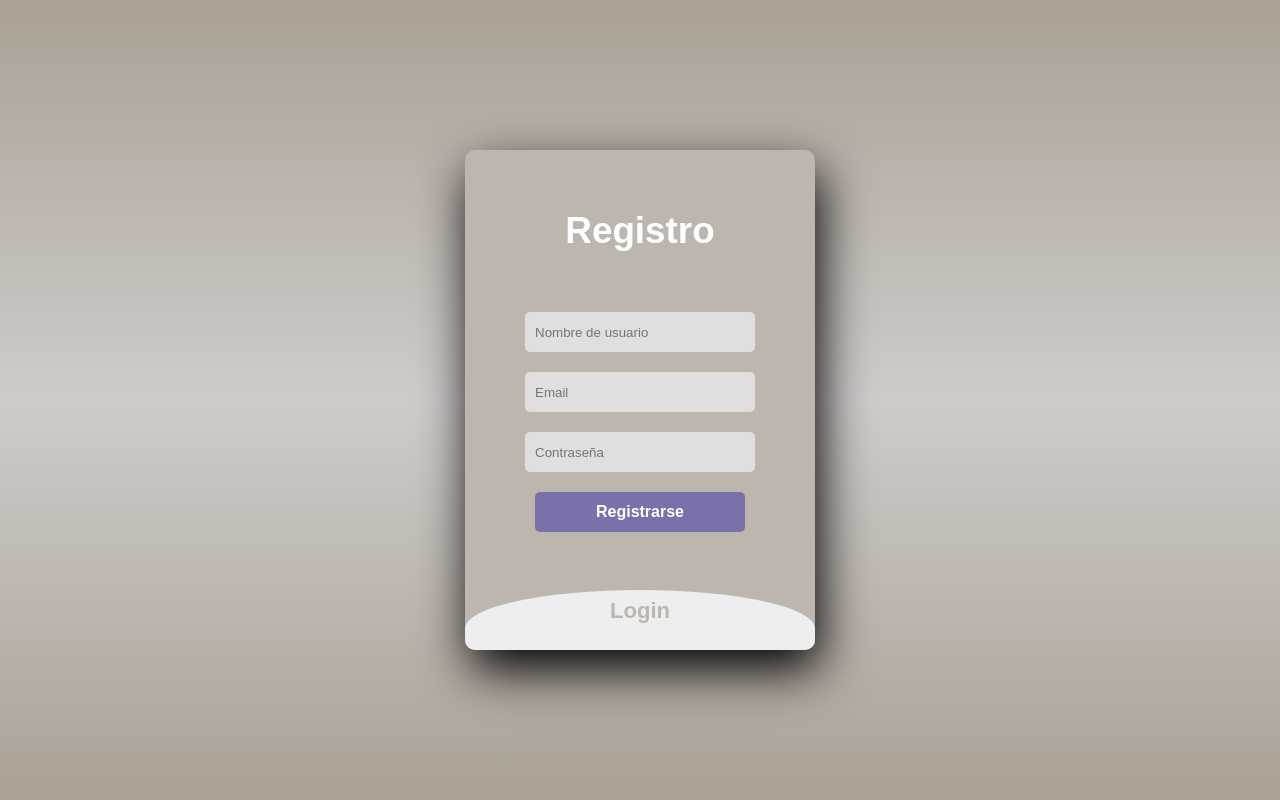
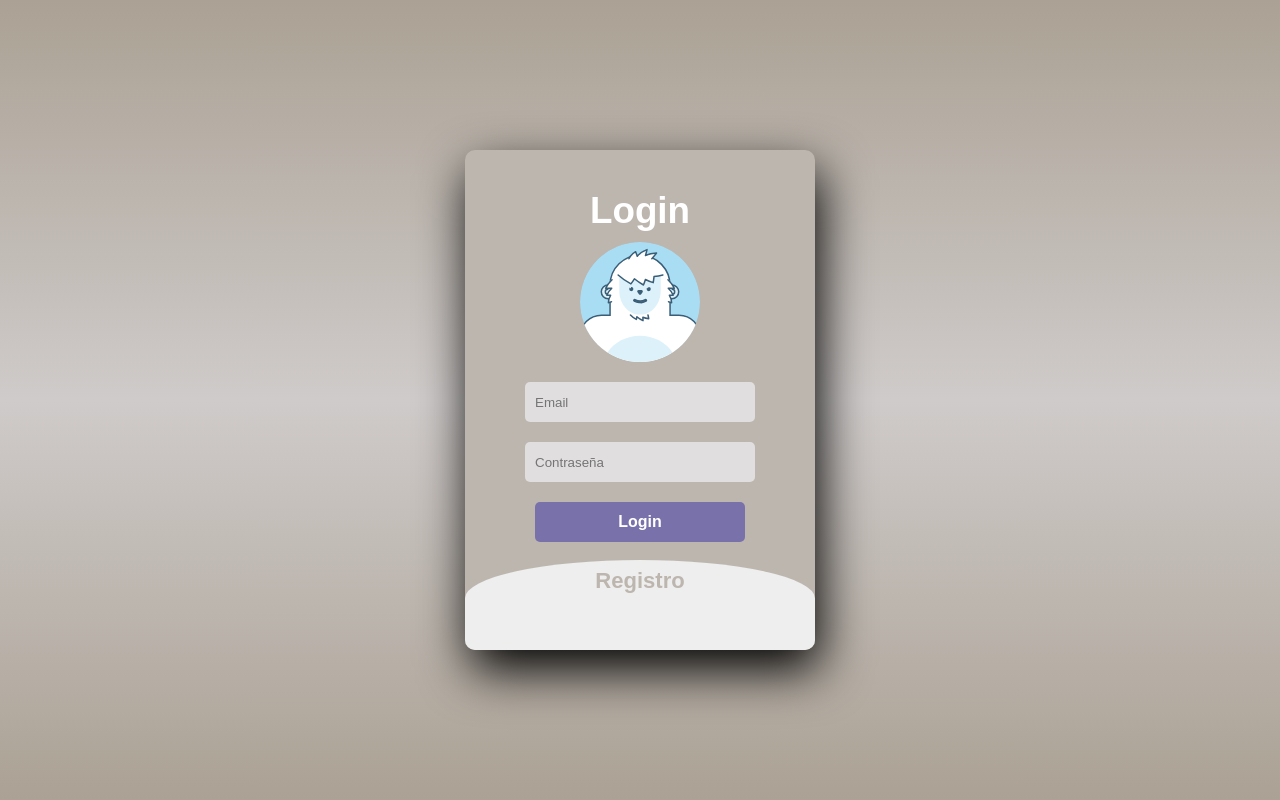
Before and after one commit to Alba98/Reto2, a PHP site: page /PAGINAS/login.html in a window 1280 px wide. Run offline with PHP 8.4, Linux system fonts and the light colour scheme.

Commit message:
yeti svg

```diff
--- a/CSS/login.css
+++ b/CSS/login.css
@@ -19,7 +19,7 @@ body{
 #chk{
 	display: none;
 }
-.registro{
+.login{
 	position: relative;
 	width:100%;
 	height: 100%;
@@ -29,7 +29,7 @@ label{
 	font-size: 2.3em;
 	justify-content: center;
 	display: flex;
-	margin: 60px;
+	margin: 40px auto 10px;
 	font-weight: bold;
 	cursor: pointer;
 	transition: .5s ease-in-out;
@@ -66,25 +66,26 @@ button{
 button:hover{
 	background: #ABA194;
 }
-.login{
+.registro{
 	height: 460px;
 	background: #eee;
 	border-radius: 60% / 10%;
 	transform: translateY(-180px);
 	transition: .8s ease-in-out;
 }
-.login label{
+.registro label{
 	color: #BDB6AF;
 	transform: scale(.6);
+	margin: 50px;
 }
 
-#chk:checked ~ .login{
+#chk:checked ~ .registro{
 	transform: translateY(-500px);
 }
-#chk:checked ~ .login label{
+#chk:checked ~ .registro label{
 	transform: scale(1);
     padding-top: 20px;
 }
-#chk:checked ~ .registro label{
+#chk:checked ~ .login label{
 	transform: scale(.6);
 }
--- /dev/null
+++ b/CSS/yeti.css
@@ -0,0 +1,36 @@
+form .svgContainer {
+	 position: relative;
+	 width: 120px;
+	 height: 120px;
+	 margin: 0 auto 1em;
+	 border-radius: 50%;
+	 pointer-events: none;
+}
+form .svgContainer div {
+	 position: relative;
+	 width: 100%;
+	 height: 0;
+	 overflow: hidden;
+	 border-radius: 50%;
+	 padding-bottom: 100%;
+}
+form .svgContainer .mySVG {
+	 position: absolute;
+	 left: 0;
+	 top: 0;
+	 width: 100%;
+	 height: 100%;
+	 pointer-events: none;
+}
+form .svgContainer:after {
+	 content: "";
+	 position: absolute;
+	 top: 0;
+	 left: 0;
+	 z-index: 10;
+	 width: inherit;
+	 height: inherit;
+	 box-sizing: border-box;
+	 /*border: solid 2.5px #217093;*/
+	 border-radius: 50%;
+}
--- a/PAGINAS/login.html
+++ b/PAGINAS/login.html
@@ -6,10 +6,125 @@
     <meta name="viewport" content="width=device-width, initial-scale=1.0">
     <title>Iniciar sesión</title>
     <link rel="stylesheet" type="text/css" href="../CSS/login.css">
+    <link rel="stylesheet" type="text/css" href="../CSS/yeti.css">
 </head>
 <body>
     <div class="main">
 		<input type="checkbox" id="chk" aria-hidden="true">
+
+			<div class="login">
+				<form>
+					<label for="chk" aria-hidden="true">Login</label>
+					<div class="svgContainer">
+						<div>
+							<svg class="mySVG" xmlns="http://www.w3.org/2000/svg" xmlns:xlink="http://www.w3.org/1999/xlink" viewBox="0 0 200 200">
+								<defs>
+									<circle id="armMaskPath" cx="100" cy="100" r="100"/>
+								</defs>
+								<clipPath id="armMask">
+									<use xlink:href="#armMaskPath" overflow="visible"/>
+								</clipPath>
+								<circle cx="100" cy="100" r="100" fill="#a9ddf3"/>
+								<g class="body">
+									<path class="bodyBGchanged" style="display: none;" fill="#FFFFFF" d="M200,122h-35h-14.9V72c0-27.6-22.4-50-50-50s-50,22.4-50,50v50H35.8H0l0,91h200L200,122z"/>
+									<path class="bodyBGnormal" stroke="#3A5E77" stroke-width="2.5" stroke-linecap="round" stroke-linejoinn="round" fill="#FFFFFF" d="M200,158.5c0-20.2-14.8-36.5-35-36.5h-14.9V72.8c0-27.4-21.7-50.4-49.1-50.8c-28-0.5-50.9,22.1-50.9,50v50 H35.8C16,122,0,138,0,157.8L0,213h200L200,158.5z"/>
+									<path fill="#DDF1FA" d="M100,156.4c-22.9,0-43,11.1-54.1,27.7c15.6,10,34.2,15.9,54.1,15.9s38.5-5.8,54.1-15.9 C143,167.5,122.9,156.4,100,156.4z"/>
+								</g>
+								<g class="earL">
+									<g class="outerEar" fill="#ddf1fa" stroke="#3a5e77" stroke-width="2.5">
+										<circle cx="47" cy="83" r="11.5"/>
+										<path d="M46.3 78.9c-2.3 0-4.1 1.9-4.1 4.1 0 2.3 1.9 4.1 4.1 4.1" stroke-linecap="round" stroke-linejoin="round"/>
+									</g>
+									<g class="earHair">
+										<rect x="51" y="64" fill="#FFFFFF" width="15" height="35"/>
+										<path d="M53.4 62.8C48.5 67.4 45 72.2 42.8 77c3.4-.1 6.8-.1 10.1.1-4 3.7-6.8 7.6-8.2 11.6 2.1 0 4.2 0 6.3.2-2.6 4.1-3.8 8.3-3.7 12.5 1.2-.7 3.4-1.4 5.2-1.9" fill="#fff" stroke="#3a5e77" stroke-width="2.5" stroke-linecap="round" stroke-linejoin="round"/>
+									</g>
+								</g>
+								<g class="earR">
+									<g class="outerEar">
+										<circle fill="#DDF1FA" stroke="#3A5E77" stroke-width="2.5" cx="153" cy="83" r="11.5"/>
+										<path fill="#DDF1FA" stroke="#3A5E77" stroke-width="2.5" stroke-linecap="round" stroke-linejoin="round" d="M153.7,78.9 c2.3,0,4.1,1.9,4.1,4.1c0,2.3-1.9,4.1-4.1,4.1"/>
+									</g>
+									<g class="earHair">
+										<rect x="134" y="64" fill="#FFFFFF" width="15" height="35"/>
+										<path fill="#FFFFFF" stroke="#3A5E77" stroke-width="2.5" stroke-linecap="round" stroke-linejoin="round" d="M146.6,62.8 c4.9,4.6,8.4,9.4,10.6,14.2c-3.4-0.1-6.8-0.1-10.1,0.1c4,3.7,6.8,7.6,8.2,11.6c-2.1,0-4.2,0-6.3,0.2c2.6,4.1,3.8,8.3,3.7,12.5 c-1.2-0.7-3.4-1.4-5.2-1.9"/>
+									</g>
+								</g>
+								<path class="chin" d="M84.1 121.6c2.7 2.9 6.1 5.4 9.8 7.5l.9-4.5c2.9 2.5 6.3 4.8 10.2 6.5 0-1.9-.1-3.9-.2-5.8 3 1.2 6.2 2 9.7 2.5-.3-2.1-.7-4.1-1.2-6.1" fill="none" stroke="#3a5e77" stroke-width="2.5" stroke-linecap="round" stroke-linejoin="round"/>
+								<path class="face" fill="#DDF1FA" d="M134.5,46v35.5c0,21.815-15.446,39.5-34.5,39.5s-34.5-17.685-34.5-39.5V46"/>
+								<path class="hair" fill="#FFFFFF" stroke="#3A5E77" stroke-width="2.5" stroke-linecap="round" stroke-linejoin="round" d="M81.457,27.929 c1.755-4.084,5.51-8.262,11.253-11.77c0.979,2.565,1.883,5.14,2.712,7.723c3.162-4.265,8.626-8.27,16.272-11.235 c-0.737,3.293-1.588,6.573-2.554,9.837c4.857-2.116,11.049-3.64,18.428-4.156c-2.403,3.23-5.021,6.391-7.852,9.474"/>
+								<g class="eyebrow">
+									<path fill="#FFFFFF" d="M138.142,55.064c-4.93,1.259-9.874,2.118-14.787,2.599c-0.336,3.341-0.776,6.689-1.322,10.037 c-4.569-1.465-8.909-3.222-12.996-5.226c-0.98,3.075-2.07,6.137-3.267,9.179c-5.514-3.067-10.559-6.545-15.097-10.329 c-1.806,2.889-3.745,5.73-5.816,8.515c-7.916-4.124-15.053-9.114-21.296-14.738l1.107-11.768h73.475V55.064z"/>
+									<path fill="#FFFFFF" stroke="#3A5E77" stroke-width="2.5" stroke-linecap="round" stroke-linejoin="round" d="M63.56,55.102 c6.243,5.624,13.38,10.614,21.296,14.738c2.071-2.785,4.01-5.626,5.816-8.515c4.537,3.785,9.583,7.263,15.097,10.329 c1.197-3.043,2.287-6.104,3.267-9.179c4.087,2.004,8.427,3.761,12.996,5.226c0.545-3.348,0.986-6.696,1.322-10.037 c4.913-0.481,9.857-1.34,14.787-2.599"/>
+								</g>
+								<g class="eyeL">
+									<circle cx="85.5" cy="78.5" r="3.5" fill="#3a5e77"/>
+									<circle cx="84" cy="76" r="1" fill="#fff"/>
+								</g>
+								<g class="eyeR">
+									<circle cx="114.5" cy="78.5" r="3.5" fill="#3a5e77"/>
+									<circle cx="113" cy="76" r="1" fill="#fff"/>
+								</g>
+								<g class="mouth">
+									<path class="mouthBG" fill="#617E92" d="M100.2,101c-0.4,0-1.4,0-1.8,0c-2.7-0.3-5.3-1.1-8-2.5c-0.7-0.3-0.9-1.2-0.6-1.8 c0.2-0.5,0.7-0.7,1.2-0.7c0.2,0,0.5,0.1,0.6,0.2c3,1.5,5.8,2.3,8.6,2.3s5.7-0.7,8.6-2.3c0.2-0.1,0.4-0.2,0.6-0.2 c0.5,0,1,0.3,1.2,0.7c0.4,0.7,0.1,1.5-0.6,1.9c-2.6,1.4-5.3,2.2-7.9,2.5C101.7,101,100.5,101,100.2,101z"/>
+									<path style="display: none;" class="mouthSmallBG" fill="#617E92" d="M100.2,101c-0.4,0-1.4,0-1.8,0c-2.7-0.3-5.3-1.1-8-2.5c-0.7-0.3-0.9-1.2-0.6-1.8 c0.2-0.5,0.7-0.7,1.2-0.7c0.2,0,0.5,0.1,0.6,0.2c3,1.5,5.8,2.3,8.6,2.3s5.7-0.7,8.6-2.3c0.2-0.1,0.4-0.2,0.6-0.2 c0.5,0,1,0.3,1.2,0.7c0.4,0.7,0.1,1.5-0.6,1.9c-2.6,1.4-5.3,2.2-7.9,2.5C101.7,101,100.5,101,100.2,101z"/>
+									<path style="display: none;" class="mouthMediumBG" d="M95,104.2c-4.5,0-8.2-3.7-8.2-8.2v-2c0-1.2,1-2.2,2.2-2.2h22c1.2,0,2.2,1,2.2,2.2v2 c0,4.5-3.7,8.2-8.2,8.2H95z"/>
+									<path style="display: none;" class="mouthLargeBG" d="M100 110.2c-9 0-16.2-7.3-16.2-16.2 0-2.3 1.9-4.2 4.2-4.2h24c2.3 0 4.2 1.9 4.2 4.2 0 9-7.2 16.2-16.2 16.2z" fill="#617e92" stroke="#3a5e77" stroke-linejoin="round" stroke-width="2.5"/>
+									<defs>
+										<path id="mouthMaskPath" d="M100.2,101c-0.4,0-1.4,0-1.8,0c-2.7-0.3-5.3-1.1-8-2.5c-0.7-0.3-0.9-1.2-0.6-1.8 c0.2-0.5,0.7-0.7,1.2-0.7c0.2,0,0.5,0.1,0.6,0.2c3,1.5,5.8,2.3,8.6,2.3s5.7-0.7,8.6-2.3c0.2-0.1,0.4-0.2,0.6-0.2 c0.5,0,1,0.3,1.2,0.7c0.4,0.7,0.1,1.5-0.6,1.9c-2.6,1.4-5.3,2.2-7.9,2.5C101.7,101,100.5,101,100.2,101z"/>
+									</defs>
+									<clipPath id="mouthMask">
+										<use xlink:href="#mouthMaskPath" overflow="visible"/>
+									</clipPath>
+									<g clip-path="url(#mouthMask)">
+										<g class="tongue">
+											<circle cx="100" cy="107" r="8" fill="#cc4a6c"/>
+											<ellipse class="tongueHighlight" cx="100" cy="100.5" rx="3" ry="1.5" opacity=".1" fill="#fff"/>
+										</g>
+									</g>
+									<path clip-path="url(#mouthMask)" class="tooth" style="fill:#FFFFFF;" d="M106,97h-4c-1.1,0-2-0.9-2-2v-2h8v2C108,96.1,107.1,97,106,97z"/>
+									<path class="mouthOutline" fill="none" stroke="#3A5E77" stroke-width="2.5" stroke-linejoin="round" d="M100.2,101c-0.4,0-1.4,0-1.8,0c-2.7-0.3-5.3-1.1-8-2.5c-0.7-0.3-0.9-1.2-0.6-1.8 c0.2-0.5,0.7-0.7,1.2-0.7c0.2,0,0.5,0.1,0.6,0.2c3,1.5,5.8,2.3,8.6,2.3s5.7-0.7,8.6-2.3c0.2-0.1,0.4-0.2,0.6-0.2 c0.5,0,1,0.3,1.2,0.7c0.4,0.7,0.1,1.5-0.6,1.9c-2.6,1.4-5.3,2.2-7.9,2.5C101.7,101,100.5,101,100.2,101z"/>
+								</g>
+								<path class="nose" d="M97.7 79.9h4.7c1.9 0 3 2.2 1.9 3.7l-2.3 3.3c-.9 1.3-2.9 1.3-3.8 0l-2.3-3.3c-1.3-1.6-.2-3.7 1.8-3.7z" fill="#3a5e77"/>
+								<g class="arms" clip-path="url(#armMask)">
+									<g class="armL" style="visibility: hidden;">
+										<polygon fill="#DDF1FA" stroke="#3A5E77" stroke-width="2.5" stroke-linecap="round" stroke-linejoin="round" stroke-miterlimit="10" points="121.3,98.4 111,59.7 149.8,49.3 169.8,85.4"/>
+										<path fill="#DDF1FA" stroke="#3A5E77" stroke-width="2.5" stroke-linecap="round" stroke-linejoin="round" stroke-miterlimit="10" d="M134.4,53.5l19.3-5.2c2.7-0.7,5.4,0.9,6.1,3.5v0c0.7,2.7-0.9,5.4-3.5,6.1l-10.3,2.8"/>
+										<path fill="#DDF1FA" stroke="#3A5E77" stroke-width="2.5" stroke-linecap="round" stroke-linejoin="round" stroke-miterlimit="10" d="M150.9,59.4l26-7c2.7-0.7,5.4,0.9,6.1,3.5v0c0.7,2.7-0.9,5.4-3.5,6.1l-21.3,5.7"/>
+
+										<g class="twoFingers">
+											<path fill="#DDF1FA" stroke="#3A5E77" stroke-width="2.5" stroke-linecap="round" stroke-linejoin="round" stroke-miterlimit="10" d="M158.3,67.8l23.1-6.2c2.7-0.7,5.4,0.9,6.1,3.5v0c0.7,2.7-0.9,5.4-3.5,6.1l-23.1,6.2"/>
+											<path fill="#A9DDF3" d="M180.1,65l2.2-0.6c1.1-0.3,2.2,0.3,2.4,1.4v0c0.3,1.1-0.3,2.2-1.4,2.4l-2.2,0.6L180.1,65z"/>
+											<path fill="#DDF1FA" stroke="#3A5E77" stroke-width="2.5" stroke-linecap="round" stroke-linejoin="round" stroke-miterlimit="10" d="M160.8,77.5l19.4-5.2c2.7-0.7,5.4,0.9,6.1,3.5v0c0.7,2.7-0.9,5.4-3.5,6.1l-18.3,4.9"/>
+											<path fill="#A9DDF3" d="M178.8,75.7l2.2-0.6c1.1-0.3,2.2,0.3,2.4,1.4v0c0.3,1.1-0.3,2.2-1.4,2.4l-2.2,0.6L178.8,75.7z"/>
+										</g>
+										<path fill="#A9DDF3" d="M175.5,55.9l2.2-0.6c1.1-0.3,2.2,0.3,2.4,1.4v0c0.3,1.1-0.3,2.2-1.4,2.4l-2.2,0.6L175.5,55.9z"/>
+										<path fill="#A9DDF3" d="M152.1,50.4l2.2-0.6c1.1-0.3,2.2,0.3,2.4,1.4v0c0.3,1.1-0.3,2.2-1.4,2.4l-2.2,0.6L152.1,50.4z"/>
+										<path fill="#FFFFFF" stroke="#3A5E77" stroke-width="2.5" stroke-linecap="round" stroke-linejoin="round" d="M123.5,97.8 c-41.4,14.9-84.1,30.7-108.2,35.5L1.2,81c33.5-9.9,71.9-16.5,111.9-21.8"/>
+										<path fill="#FFFFFF" stroke="#3A5E77" stroke-width="2.5" stroke-linecap="round" stroke-linejoin="round" d="M108.5,60.4 c7.7-5.3,14.3-8.4,22.8-13.2c-2.4,5.3-4.7,10.3-6.7,15.1c4.3,0.3,8.4,0.7,12.3,1.3c-4.2,5-8.1,9.6-11.5,13.9 c3.1,1.1,6,2.4,8.7,3.8c-1.4,2.9-2.7,5.8-3.9,8.5c2.5,3.5,4.6,7.2,6.3,11c-4.9-0.8-9-0.7-16.2-2.7"/>
+										<path fill="#FFFFFF" stroke="#3A5E77" stroke-width="2.5" stroke-linecap="round" stroke-linejoin="round" d="M94.5,103.8 c-0.6,4-3.8,8.9-9.4,14.7c-2.6-1.8-5-3.7-7.2-5.7c-2.5,4.1-6.6,8.8-12.2,14c-1.9-2.2-3.4-4.5-4.5-6.9c-4.4,3.3-9.5,6.9-15.4,10.8 c-0.2-3.4,0.1-7.1,1.1-10.9"/>
+										<path fill="#FFFFFF" stroke="#3A5E77" stroke-width="2.5" stroke-linecap="round" stroke-linejoin="round" d="M97.5,63.9 c-1.7-2.4-5.9-4.1-12.4-5.2c-0.9,2.2-1.8,4.3-2.5,6.5c-3.8-1.8-9.4-3.1-17-3.8c0.5,2.3,1.2,4.5,1.9,6.8c-5-0.6-11.2-0.9-18.4-1 c2,2.9,0.9,3.5,3.9,6.2"/>
+									</g>
+									<g class="armR" style="visibility: hidden;">
+										<path fill="#ddf1fa" stroke="#3a5e77" stroke-linecap="round" stroke-linejoin="round" stroke-miterlimit="10" stroke-width="2.5" d="M265.4 97.3l10.4-38.6-38.9-10.5-20 36.1z"/>
+										<path fill="#ddf1fa" stroke="#3a5e77" stroke-linecap="round" stroke-linejoin="round" stroke-miterlimit="10" stroke-width="2.5" d="M252.4 52.4L233 47.2c-2.7-.7-5.4.9-6.1 3.5-.7 2.7.9 5.4 3.5 6.1l10.3 2.8M226 76.4l-19.4-5.2c-2.7-.7-5.4.9-6.1 3.5-.7 2.7.9 5.4 3.5 6.1l18.3 4.9M228.4 66.7l-23.1-6.2c-2.7-.7-5.4.9-6.1 3.5-.7 2.7.9 5.4 3.5 6.1l23.1 6.2M235.8 58.3l-26-7c-2.7-.7-5.4.9-6.1 3.5-.7 2.7.9 5.4 3.5 6.1l21.3 5.7"/>
+										<path fill="#a9ddf3" d="M207.9 74.7l-2.2-.6c-1.1-.3-2.2.3-2.4 1.4-.3 1.1.3 2.2 1.4 2.4l2.2.6 1-3.8zM206.7 64l-2.2-.6c-1.1-.3-2.2.3-2.4 1.4-.3 1.1.3 2.2 1.4 2.4l2.2.6 1-3.8zM211.2 54.8l-2.2-.6c-1.1-.3-2.2.3-2.4 1.4-.3 1.1.3 2.2 1.4 2.4l2.2.6 1-3.8zM234.6 49.4l-2.2-.6c-1.1-.3-2.2.3-2.4 1.4-.3 1.1.3 2.2 1.4 2.4l2.2.6 1-3.8z"/>
+										<path fill="#fff" stroke="#3a5e77" stroke-linecap="round" stroke-linejoin="round" stroke-width="2.5" d="M263.3 96.7c41.4 14.9 84.1 30.7 108.2 35.5l14-52.3C352 70 313.6 63.5 273.6 58.1"/>
+										<path fill="#fff" stroke="#3a5e77" stroke-linecap="round" stroke-linejoin="round" stroke-width="2.5" d="M278.2 59.3l-18.6-10 2.5 11.9-10.7 6.5 9.9 8.7-13.9 6.4 9.1 5.9-13.2 9.2 23.1-.9M284.5 100.1c-.4 4 1.8 8.9 6.7 14.8 3.5-1.8 6.7-3.6 9.7-5.5 1.8 4.2 5.1 8.9 10.1 14.1 2.7-2.1 5.1-4.4 7.1-6.8 4.1 3.4 9 7 14.7 11 1.2-3.4 1.8-7 1.7-10.9M314 66.7s5.4-5.7 12.6-7.4c1.7 2.9 3.3 5.7 4.9 8.6 3.8-2.5 9.8-4.4 18.2-5.7.1 3.1.1 6.1 0 9.2 5.5-1 12.5-1.6 20.8-1.9-1.4 3.9-2.5 8.4-2.5 8.4"/>
+									</g>
+								</g>
+
+
+
+
+							</svg>
+						</div>
+					</div>
+					<input type="email" name="email" placeholder="Email" required="">
+					<input type="password" name="pswd" placeholder="Contraseña" required="">
+					<button>Login</button>
+				</form>
+			</div>
 
 			<div class="registro">
 				<form>
@@ -20,15 +135,6 @@
 					<button>Registrarse</button>
 				</form>
 			</div>
-
-			<div class="login">
-				<form>
-					<label for="chk" aria-hidden="true">Login</label>
-					<input type="email" name="email" placeholder="Email" required="">
-					<input type="password" name="pswd" placeholder="Contraseña" required="">
-					<button>Login</button>
-				</form>
-			</div>
 	</div>
 </body>
 </html>
```
